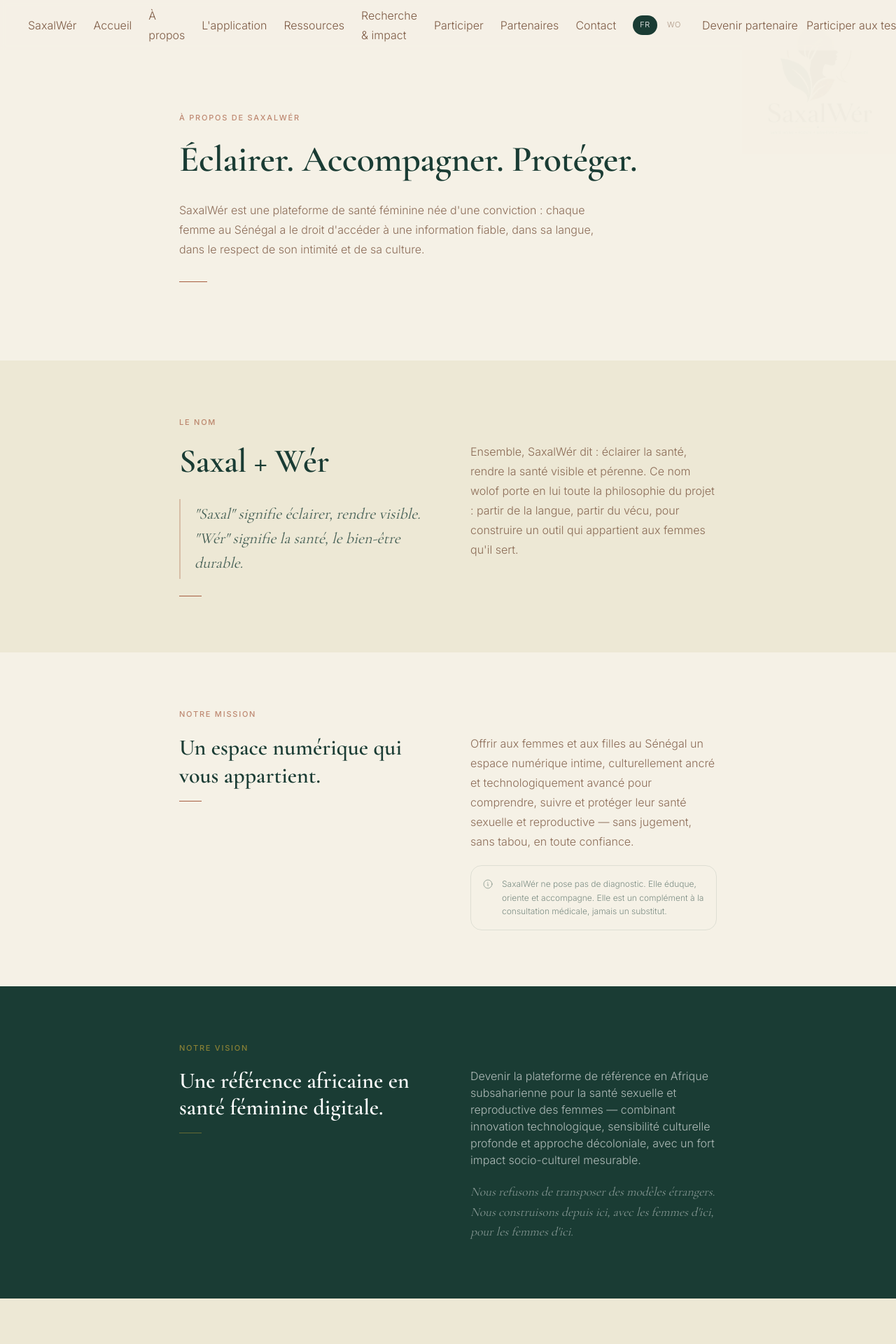
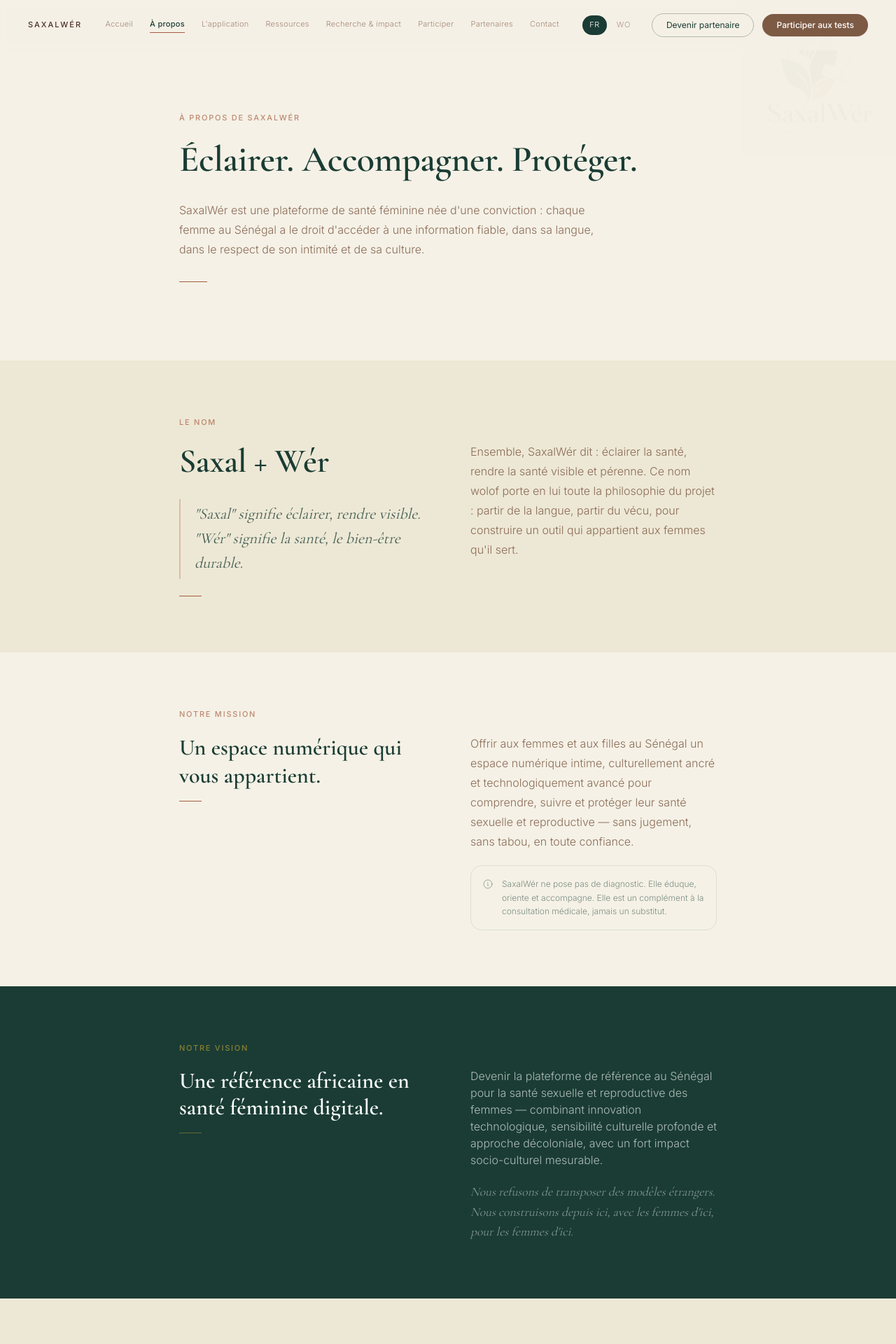
Before and after one commit to akdiop/saxalwer-site-vercel, a Next.js app: page /a-propos in a window 1280 px wide. Shown: the top 1920 px of the page at 70% size. Built offline with nearby package versions, Linux system fonts and the light colour scheme.

Commit message:
Fixing issues

```diff
--- a/components/AboutContent.tsx
+++ b/components/AboutContent.tsx
@@ -72,7 +72,7 @@
     vision: {
       label: 'Notre vision',
       title: 'Une référence africaine en santé féminine digitale.',
-      text: "Devenir la plateforme de référence en Afrique subsaharienne pour la santé sexuelle et reproductive des femmes — combinant innovation technologique, sensibilité culturelle profonde et approche décoloniale, avec un fort impact socio-culturel mesurable.",
+      text: "Devenir la plateforme de référence au Sénégal pour la santé sexuelle et reproductive des femmes — combinant innovation technologique, sensibilité culturelle profonde et approche décoloniale, avec un fort impact socio-culturel mesurable.",
       detail: "Nous refusons de transposer des modèles étrangers. Nous construisons depuis ici, avec les femmes d'ici, pour les femmes d'ici.",
     },
     positioning: {
--- a/components/ContactContent.tsx
+++ b/components/ContactContent.tsx
@@ -28,6 +28,7 @@
       'Presse / Média',
       'Recherche',
       'Participer aux tests',
+      'Financement',
       'Autre',
     ],
     message: 'Votre message',
@@ -71,6 +72,7 @@
       'Presse / Média',
       'Xam-xam',
       'Bokk ci testukaay',
+      'Financement',
       'Yeneen',
     ],
     message: 'Sa xibaar',
--- a/components/Nav.tsx
+++ b/components/Nav.tsx
@@ -24,7 +24,7 @@
 export default function Nav({ language, onLanguageChange }: Props) {
   const [menuOpen, setMenuOpen] = useState(false)
   const [scrolled, setScrolled] = useState(false)
-  const pathname = usePathname()
+  const pathname = usePathname() ?? "/";
   const isWo = language === 'wo'
 
   useEffect(() => {
```
Also changed, not shown: package.json (+5 -5 lines).
